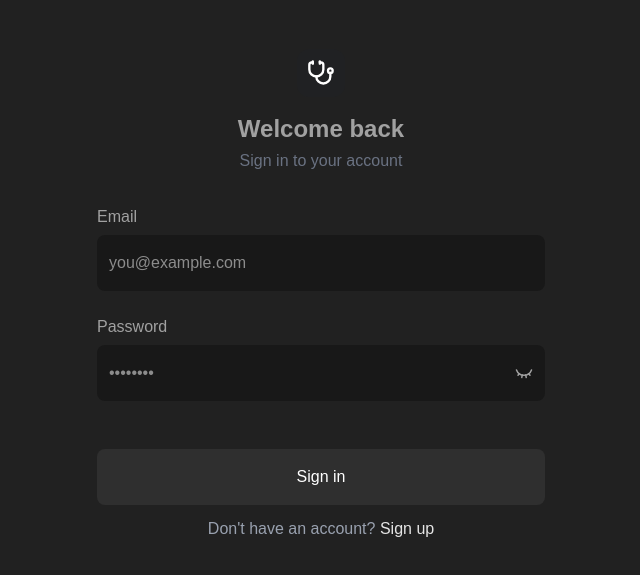
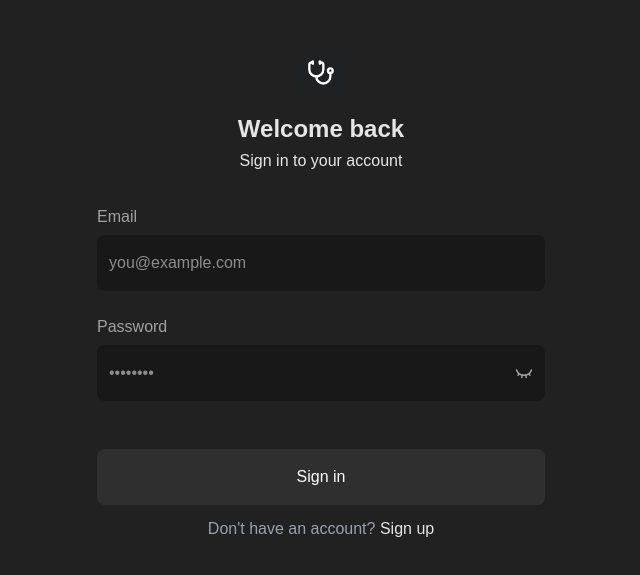
Before and after one commit to karan-git/poc, a Next.js app: page /login in a window 1280 px wide. Shown: the part 105-680 px from the top of the page, without its empty margins (319-959 px from the left). Built offline with nearby package versions, Linux system fonts and the light colour scheme.

Commit message:
style: Adjust text colors on login and register pages for improved visibility.

```diff
--- a/app/login/page.tsx
+++ b/app/login/page.tsx
@@ -42,10 +42,10 @@ export default function LoginPage() {
           <div className="mx-auto mb-4 flex h-12 w-12 items-center justify-center rounded-xl bg-[#202123] text-white">
             <Stethoscope size={28} />
           </div>
-          <h1 className="text-2xl font-semibold text-neutral-400">
+          <h1 className="text-2xl font-semibold text-neutral-200">
             Welcome back
           </h1>
-          <p className="mt-1 text-md text-gray-500">Sign in to your account</p>
+          <p className="mt-1 text-md text-gray-200">Sign in to your account</p>
         </div>
 
         <form onSubmit={handleSubmit} className="space-y-6">
--- a/app/register/page.tsx
+++ b/app/register/page.tsx
@@ -53,7 +53,7 @@ export default function RegisterPage() {
           <div className="mx-auto mb-4 flex h-12 w-12 items-center justify-center rounded-xl bg-[#202123] text-white">
             <Stethoscope size={28} />
           </div>
-          <h1 className="text-2xl font-semibold text-neutral-400">
+          <h1 className="text-2xl font-semibold text-neutral-200">
             Create account
           </h1>
           <p className="mt-1 text-md text-gray-500">
```
